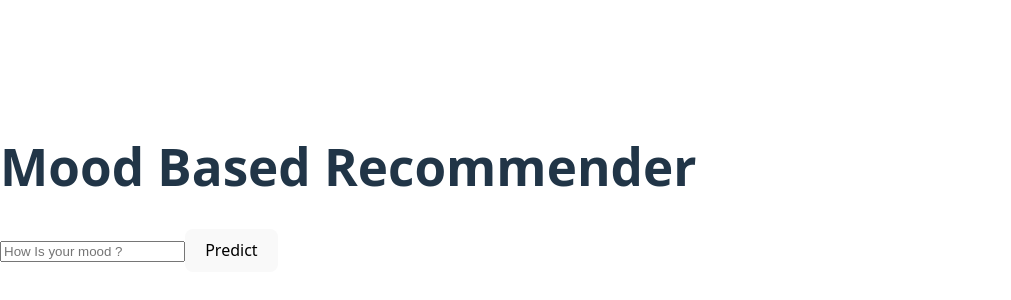
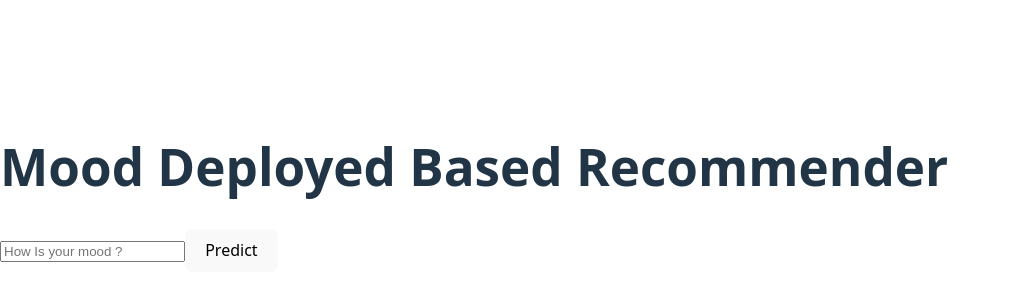
Before and after one commit to bavithGVshetty/Mood_Based_youtube_Recommend, a React (Vite) app in the folder Frontend/vite-project/: page / in a window 1280 px wide. Shown: the part 212-512 px from the top of the page, without its empty margins (0-1011 px from the left). Built offline with nearby package versions, Linux system fonts and the light colour scheme.

Commit message:
Update App.jsx

```diff
--- a/Frontend/vite-project/src/App.jsx
+++ b/Frontend/vite-project/src/App.jsx
@@ -17,7 +17,7 @@ setvideos(res.data);
 
 return (
   <div className="app">
-    <h1>Mood Based Recommender</h1>
+    <h1>Mood Deployed Based Recommender</h1>
 
     <input placeholder="How Is your mood ?"
     onChange={(e)=>setText(e.target.value)}/>
```
